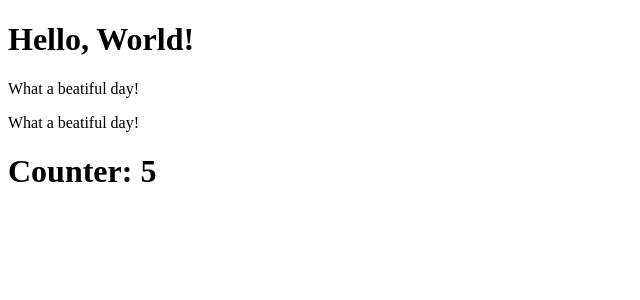
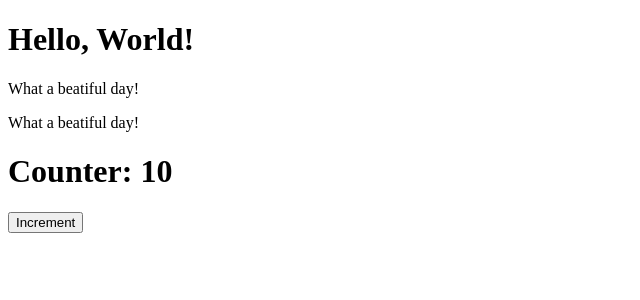
Before and after one commit to Marius0092/react-exercises, a React (Create React App) app: page / in a window 1280 px wide. Shown: the top 300 px of the page, without its empty margins (0-640 px from the left). Built offline with nearby package versions, Linux system fonts and the light colour scheme.

Commit message:
events-01

```diff
--- a/src/App.js
+++ b/src/App.js
@@ -1,7 +1,7 @@
 import React from "react";
-import { Counter } from "./Counter";
 import { Hello } from "./helloWorld";
 import { Welcome } from "./Welcome";
+import { ClickCounter } from "./ClickCounter";
 
 export class App extends React.Component {
     render() {
@@ -9,7 +9,7 @@ export class App extends React.Component {
             <div>
                 <Hello />
                 <Welcome name ={<strong>Johnny</strong>} age ={30} />
-                <Counter initialValue={0} increment={1} interval={1000} />
+                <ClickCounter incrementAmount = {2} initialValue = {10} incrementInterval = {500} />
             </div>
         )
     }
--- /dev/null
+++ b/src/ClickCounter.js
@@ -0,0 +1,33 @@
+import React from "react";
+import { CounterDisplay } from "./CounterDisplay";
+
+export class ClickCounter extends React.Component {
+    state = {
+        count: this.props.initialValue,
+    }
+
+    // componentDidMount() {
+    //     setInterval(() => {
+    //         this.setState((state) => {
+    //             return { count: state.count + this.props.increment }
+    //         })
+    //     }, this.props.interval)
+    // }
+
+    counterIncrement = () => {
+        this.setState(state => {
+            return {
+                count: state.count + this.props.incrementAmount
+            }
+        })
+    }
+
+    render(){
+        return (
+            <div>
+                <CounterDisplay count = {this.state.count} />
+                <button onClick={this.counterIncrement}>Increment</button>
+            </div>
+        )
+    }
+}
```
